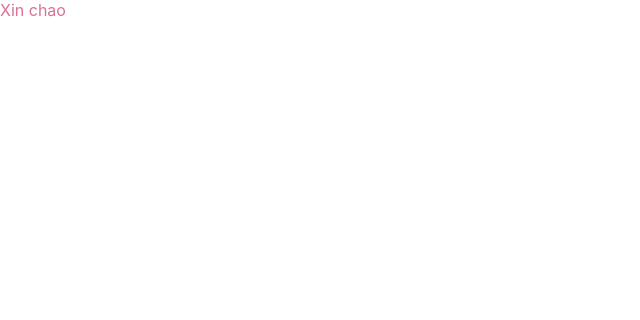
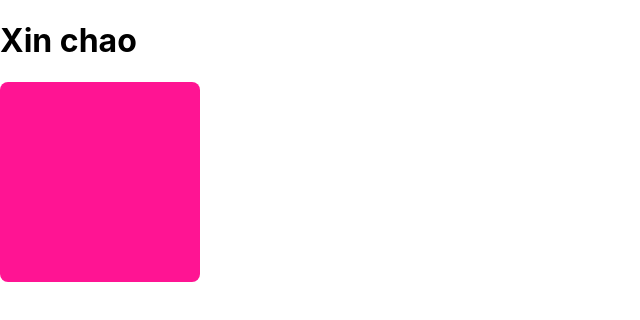
Before and after one commit to chalkybug/react-hooks-basic, a React (Create React App) app: page / in a window 1280 px wide. Shown: the top 320 px of the page, without its empty margins (0-640 px from the left). Built offline with nearby package versions, Linux system fonts and the light colour scheme.

Commit message:
Cách dùng useState() đơn giản

```diff
--- a/src/App.js
+++ b/src/App.js
@@ -1,10 +1,14 @@
 import logo from './logo.svg';
 import './App.scss';
+import ColorBox from './components/ColorBox';
 
 function App() {
   return (
     <div className="app">
-      Xin chao
+      <h1> Xin chao</h1>
+
+      <ColorBox />
+
     </div>
   );
 }
--- a/src/App.scss
+++ b/src/App.scss
@@ -1,3 +1,3 @@
 .app {
-  color: palevioletred;
+  color: black;
 }
--- /dev/null
+++ b/src/components/ColorBox/ColorBox.scss
@@ -0,0 +1,11 @@
+.color-box {
+    $box-size: 200px;
+
+    display: inline-block;
+    width: $box-size;
+    height: $box-size;
+    border-radius: 8px;
+
+    transition: all 0.3s ease-in-out 0s;
+    cursor: pointer;
+}
--- /dev/null
+++ b/src/components/ColorBox/index.jsx
@@ -0,0 +1,41 @@
+import React, { useState } from 'react';
+import PropTypes from 'prop-types';
+import './ColorBox.scss';
+
+ColorBox.propTypes = {
+
+};
+
+function getRandomColor() {
+    const COLOR_LIST = ['deeppink', 'green', 'yellow', 'black', 'blue'];
+    const randomIndex = Math.trunc(Math.random() * 5);
+    return COLOR_LIST[randomIndex];
+}
+
+function ColorBox() {
+
+
+    const [color, setColor] = useState(() => {
+        const initColor = localStorage.getItem('box-color') || 'deeppink';
+        console.log(initColor);
+        return initColor;
+    });
+
+    function handleBoxClick() {
+        // get random color => set color
+        const newColor = getRandomColor();
+        setColor(newColor);
+        localStorage.setItem('box-color', newColor);
+    }
+    return (
+        <div
+            className="color-box"
+            style={{ backgroundColor: color }}
+            onClick={handleBoxClick}
+        >
+
+        </div>
+    );
+}
+
+export default ColorBox;
```
Also changed, not shown: 1 other file (tests, documents, lock files or other folders).
